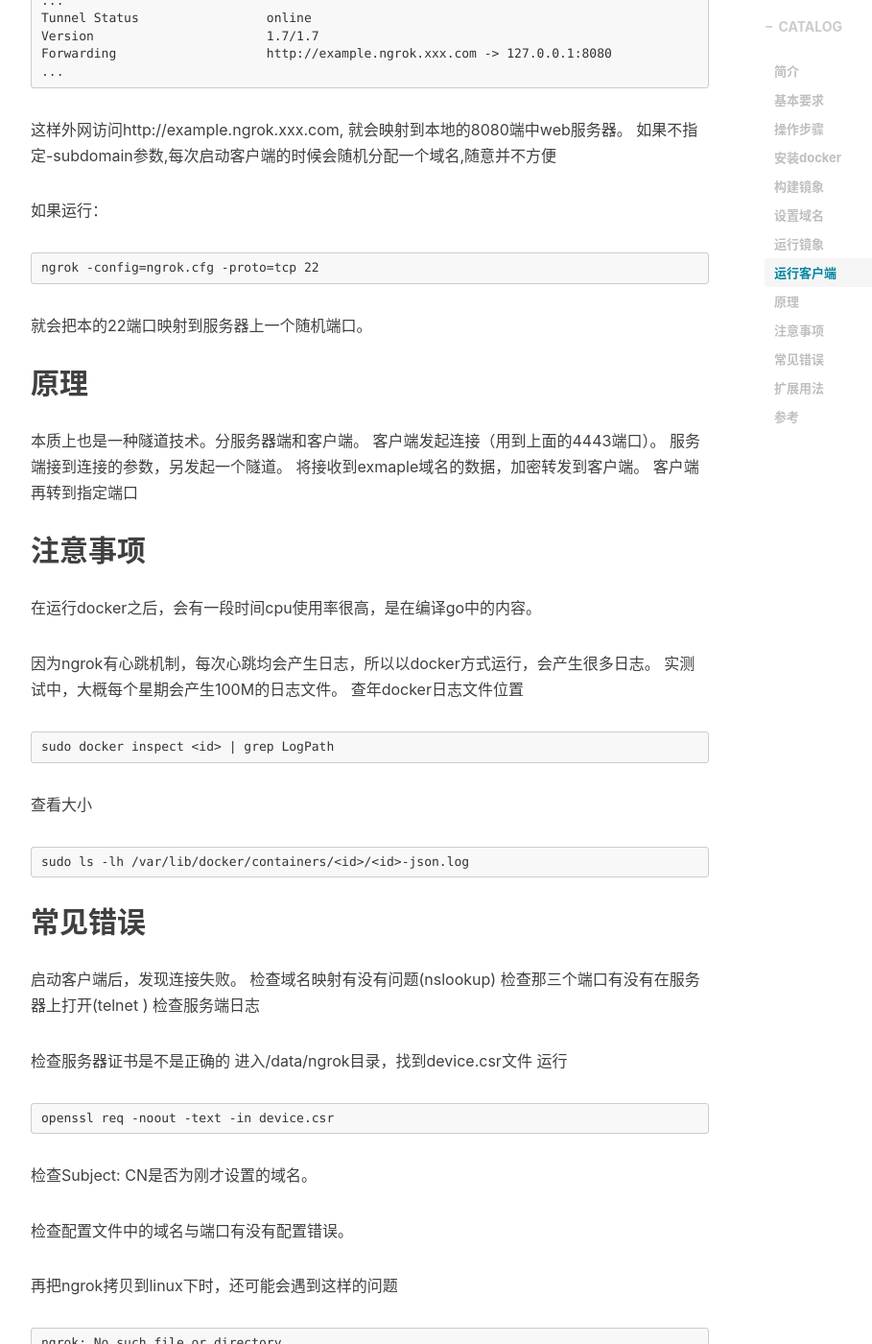
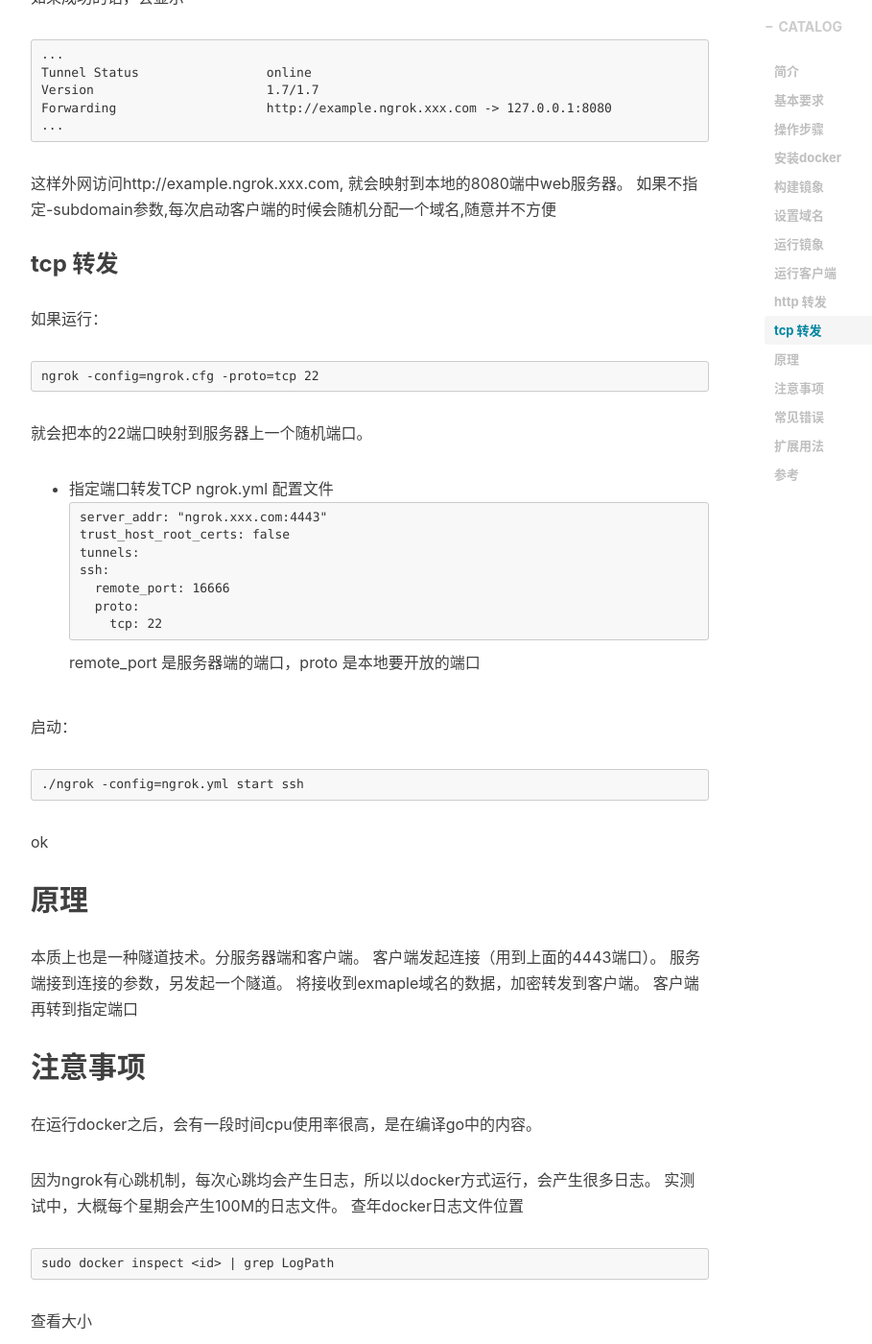
Before and after one commit to qianqiulin/qianqiulin.github.io, a Jekyll site: the page built from _posts/2019-10-05-ngrok.md, in a window 1280 px wide and 1400 px high, scrolled down 2403 px. Shown: the whole window at 96% size, without its empty margins (233-1142 px from the left). Built offline with Jekyll 4.4.1, drawn with Linux system fonts in a browser that asks for light colours; nearby versions of some CDN libraries; comment, search, counter and statistics services are not loaded.

Commit message:
tcp 指定端口

````diff
--- a/_posts/2019-10-05-ngrok.md
+++ b/_posts/2019-10-05-ngrok.md
@@ -68,6 +68,7 @@
 server_addr: "ngrok.xxx.com:14443"
 trust_host_root_certs: false
 ```
+### http 转发
 放在和ngrok.exe相面的目录，并打开命令行窗口，并运行
 ```
 ./ngrok -config ./ngrok.cfg -subdomain example xxx.xxx.xxx.xxx:8080
@@ -83,11 +84,31 @@
 这样外网访问http://example.ngrok.xxx.com, 就会映射到本地的8080端中web服务器。
 如果不指定-subdomain参数,每次启动客户端的时候会随机分配一个域名,随意并不方便
 
+### tcp 转发
 如果运行：
 ```
 ngrok -config=ngrok.cfg -proto=tcp 22
 ```
 就会把本的22端口映射到服务器上一个随机端口。
+
+- 指定端口转发TCP
+ngrok.yml 配置文件
+```
+server_addr: "ngrok.xxx.com:4443"
+trust_host_root_certs: false
+tunnels:
+  ssh:
+    remote_port: 16666
+    proto:
+      tcp: 22
+```
+remote_port 是服务器端的端口，proto 是本地要开放的端口
+
+启动：
+```
+./ngrok -config=ngrok.yml start ssh
+```
+ok
 
 ## 原理
 本质上也是一种隧道技术。分服务器端和客户端。
````
